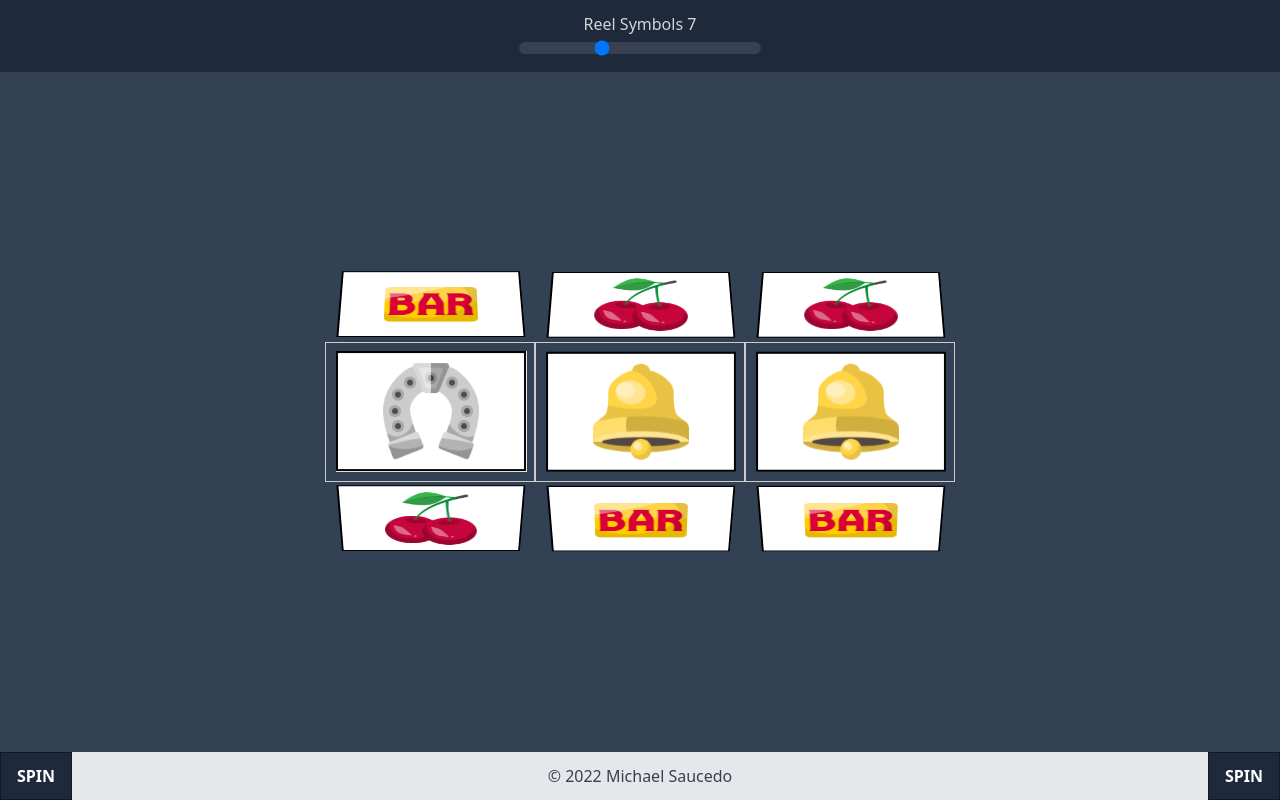
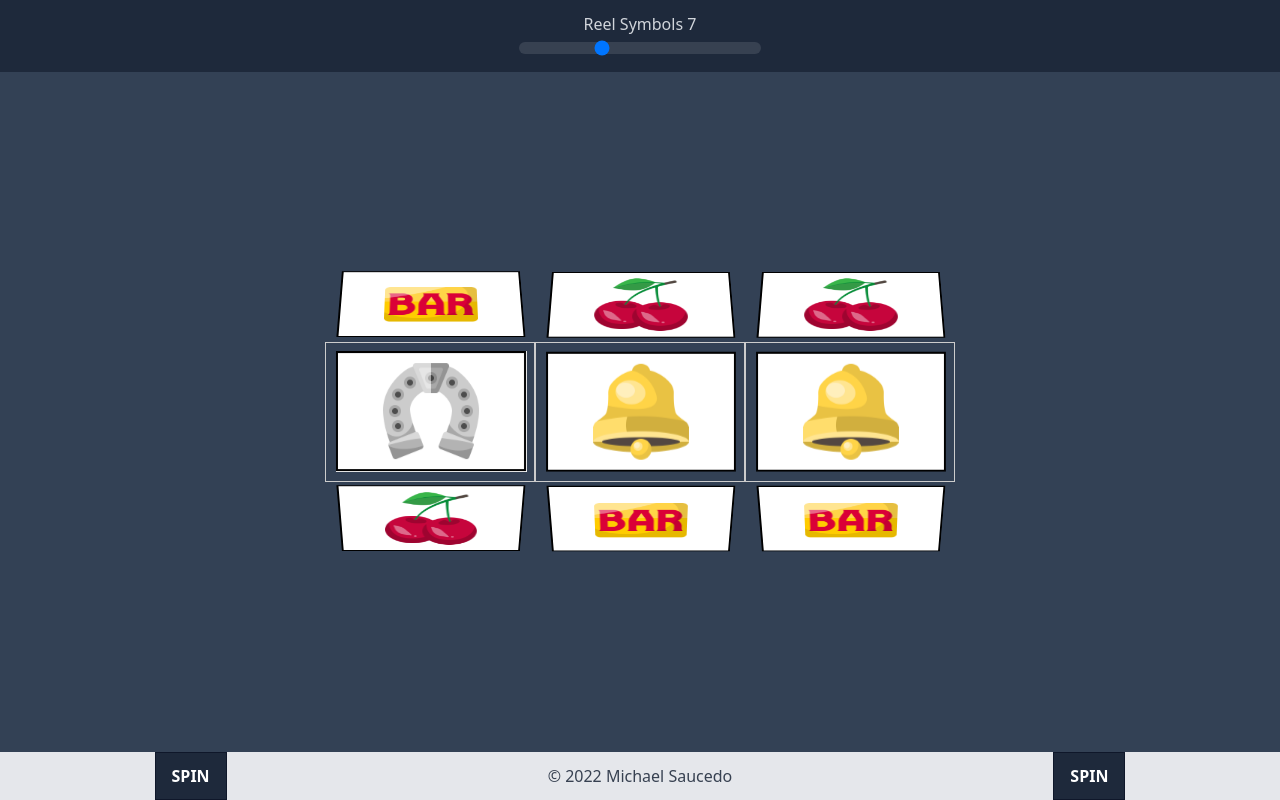
Before and after one commit to Sauce101/slot-sauce, a React (Create React App) app: page / in a window 1280 px wide. Built offline with nearby package versions, Linux system fonts and the light colour scheme.

Commit message:
adjusted position of spin buttons based on screen size

```diff
--- a/src/components/Footer.jsx
+++ b/src/components/Footer.jsx
@@ -2,14 +2,14 @@ import PropTypes from 'prop-types'
 
 function Footer({ handleRng, handleRngReverse }) {
   return (
-    <footer className="bg-gray-200 text-center fixed left-0 right-0 bottom-0 flex justify-center">
+    <footer className="bg-gray-200 text-center fixed left-0 right-0 bottom-0 flex justify-between lg:justify-around">
       <button
         type="button"
         onClick={handleRngReverse}
         className="bg-slate-800 hover:bg-slate-700 text-white font-bold py-2 px-4 border border-slate-900">
         SPIN
       </button>
-      <div className="text-gray-700 text-center p-3 font-normal text-base mx-auto">
+      <div className="text-gray-700 text-center p-3 font-normal text-base">
         © 2022 Michael Saucedo
       </div>
       <button
```
